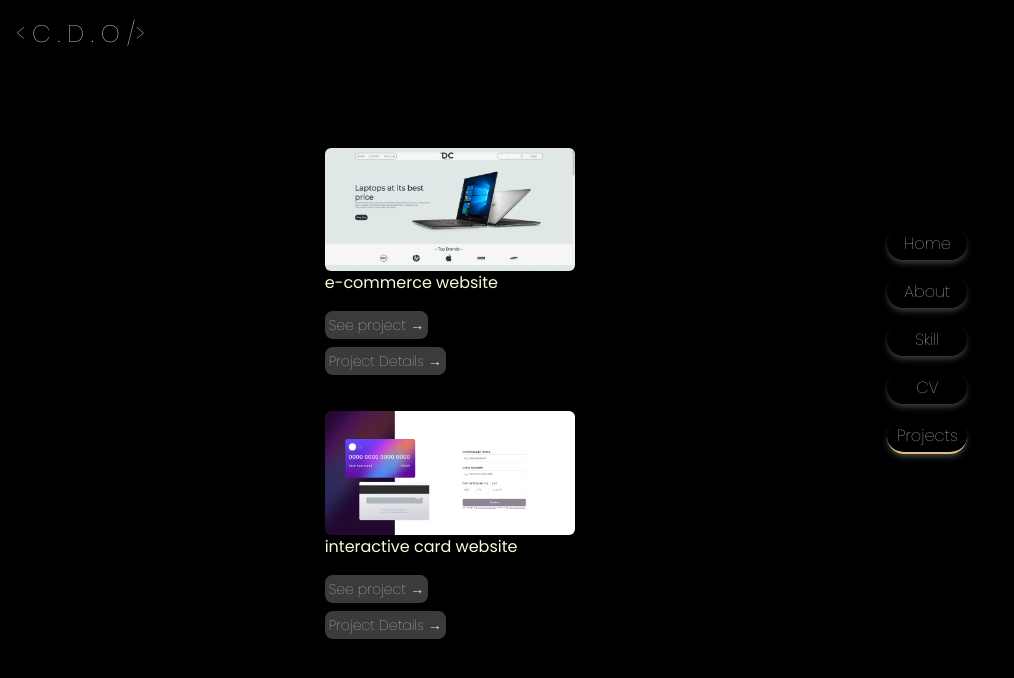
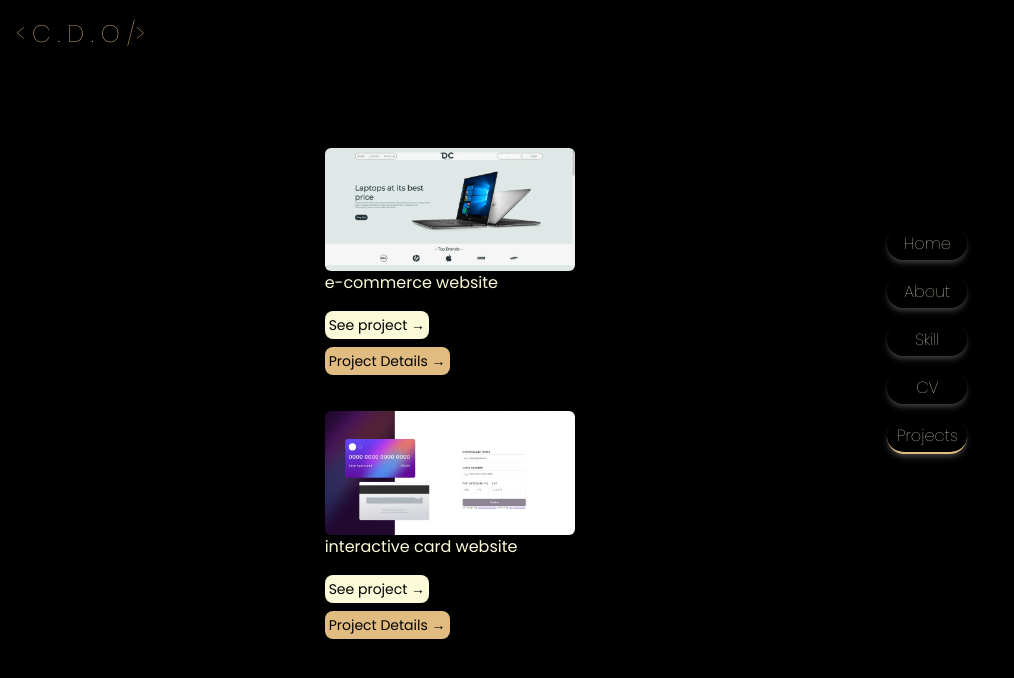
Before and after one commit to Donchuks02/My-portfolio-repo, a plain HTML site: page index.html in a window 1280 px wide. Both pictures are taken after a click on the button "Projects". Shown: the whole page, without its empty margins (0-1014 px from the left). Drawn offline with Linux system fonts and the light colour scheme.

Commit message:
changed text colors

```diff
--- a/index.html
+++ b/index.html
@@ -11,9 +11,9 @@
     <title>C.D.O</title>
 </head>
 
-<body class="font-poppins bg-black font-[100]  text-light-gray">
+<body class=" font-poppins bg-black font-[100]   text-sandcastle  ">
 
-    <header class="p-4">
+    <header class="  p-4">
         <h3 class="text-[1.5rem] font-[100]">
             < C . D . O />
         </h3>
@@ -48,7 +48,7 @@
             </div>
 
         </section>
-        <aside class="flex max-sm:flex flex-col mt-20 h-fit ">
+        <aside class="flex max-sm:flex text-light-sandcastle  flex-col mt-20 h-fit ">
             <input type="button" value="Home" class="btn homeBtn  shadow-md shadow-dark-gray border-sandcastle rounded-full  py-1  w-20">
 
             <input type="button" value="About" class="btn aboutBtn  shadow-md shadow-dark-gray border-sandcastle rounded-full mt-4 py-1 w-20">
--- a/script.js
+++ b/script.js
@@ -62,7 +62,6 @@ homeButton.addEventListener('click', function() {
         </section>
 
     `
-        // homeButton.classList.add('border-b-2')
 
 
 })
@@ -123,8 +122,8 @@ projectsButton.addEventListener('click', function() {
                 <p class="font-normal text-light-sandcastle "> e-commerce website </p>
                 <div class="mt-4 flex flex-col leading-8">
 
-                    <a href="https://bwj.netlify.app/" class="rounded-lg bg-dark-gray p-1 w-fit text-sm">See project &rightarrow;</a>
-                    <a href="https://github.com/Donchuks02/BWJchallenge2/blob/master/README.md" class="rounded-lg bg-dark-gray p-1 w-fit mt-2 text-sm">Project Details &rightarrow;</a>
+                    <a href="https://bwj.netlify.app/" class="rounded-lg bg-light-sandcastle font-normal text-black p-1 w-fit text-sm">See project &rightarrow;</a>
+                    <a href="https://github.com/Donchuks02/BWJchallenge2/blob/master/README.md" class="rounded-lg bg-sandcastle text-black font-normal  p-1 w-fit mt-2 text-sm">Project Details &rightarrow;</a>
 
                 </div>
             </div>
@@ -135,8 +134,8 @@ projectsButton.addEventListener('click', function() {
                 lazy" srcset="" class="w-[100%] rounded-md">
                 <p class="font-normal text-light-sandcastle">interactive card website </p>
                 <div class="mt-4 flex flex-col leading-8">
-                    <a href="https://chuksinteractivecard.netlify.app/" class="rounded-lg bg-dark-gray p-1 w-fit text-sm ">See project &rightarrow;</a>
-                    <a href="https://github.com/Donchuks02/interactive-card-project/blob/master/README.md" class="rounded-lg bg-dark-gray p-1 w-fit mt-2 text-sm ">Project Details &rightarrow;</a>
+                    <a href="https://chuksinteractivecard.netlify.app/" class="rounded-lg text-black font-normal bg-light-sandcastle p-1 w-fit text-sm ">See project &rightarrow;</a>
+                    <a href="https://github.com/Donchuks02/interactive-card-project/blob/master/README.md" class="rounded-lg text-black font-normal bg-sandcastle p-1 w-fit mt-2 text-sm ">Project Details &rightarrow;</a>
                 </div>
             </div>
 
```
Also changed, not shown: dist/output.css.
